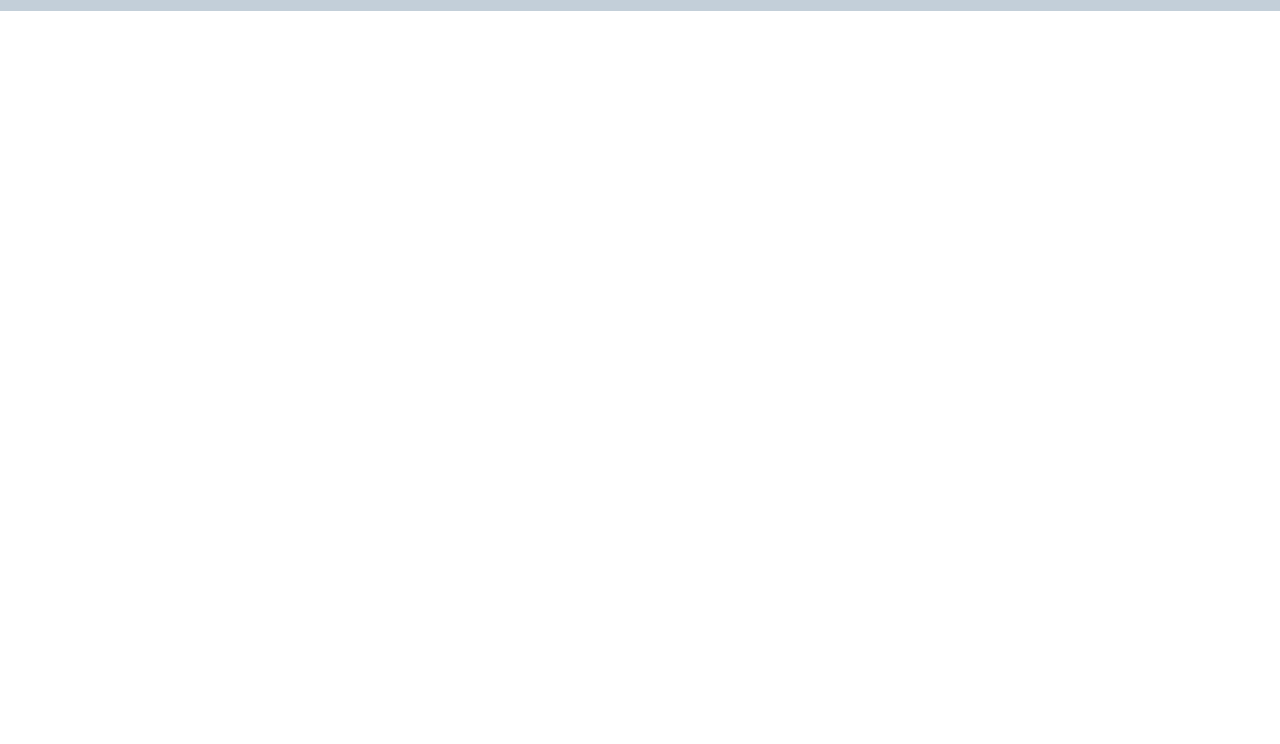
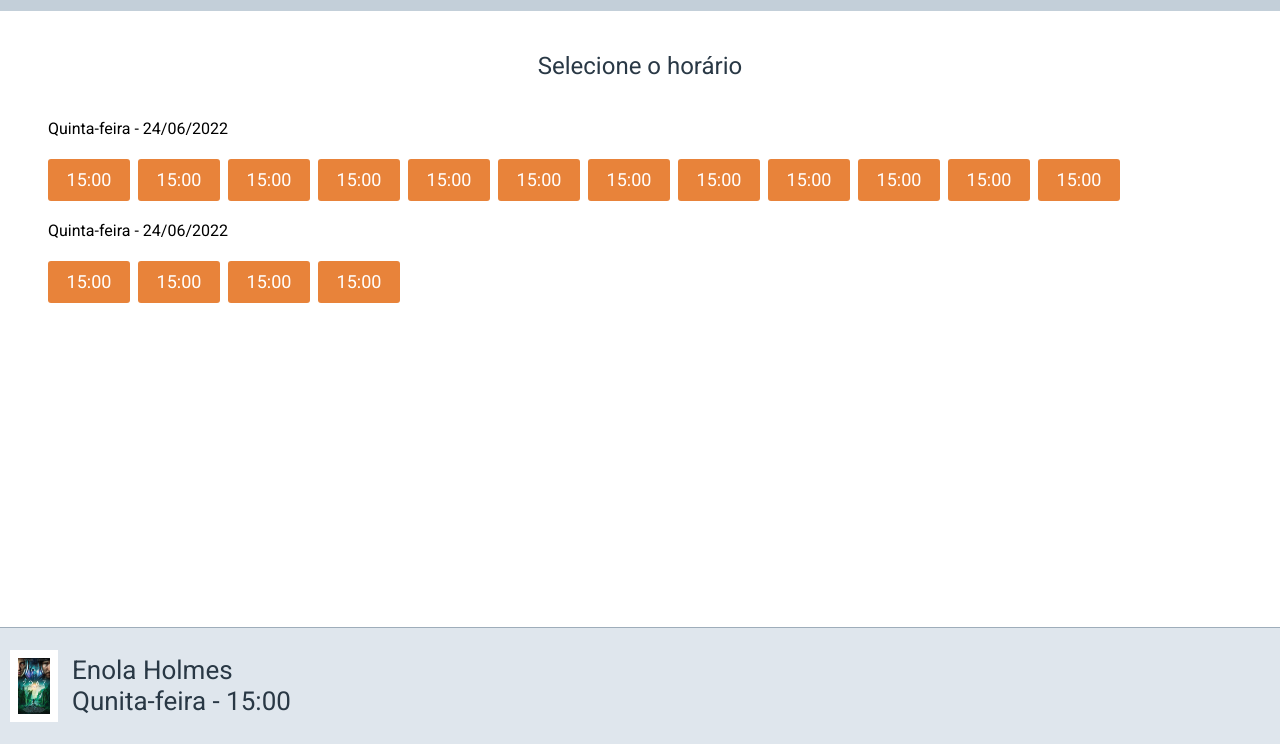
Before and after one commit to gabao55/Cinema-App, a React app: page /filme in a window 1280 px wide. Before the commit this address had no page. Shown: the part 56-800 px from the top of the page. Built offline with nearby package versions, Linux system fonts and the light colour scheme.

Commit message:
Finishes last page layout and implements reusable components like button and Footer

```diff
--- /dev/null
+++ b/src/Button/Button.js
@@ -0,0 +1,5 @@
+import "./style.css";
+
+export default function Button() {
+    return (<button>Meu botão</button>)
+}
--- /dev/null
+++ b/src/Button/style.css
@@ -0,0 +1,14 @@
+button {
+    width: 225px;
+    height: 42px;
+    margin-top: 57px;
+    font-size: 18px;
+    display: flex;
+    justify-content: center;
+    align-items: center;
+    color: #FFFFFF;
+    background-color: #E8833A;
+    border: none;
+    border-radius: 3px;
+    cursor: pointer;
+}
--- a/src/Common/style.css
+++ b/src/Common/style.css
@@ -1,6 +1,7 @@
 @import url('https://fonts.googleapis.com/css2?family=Roboto:wght@400;700&display=swap');
 
 .root, * {
+    box-sizing: border-box;
     font-family: 'Roboto', sans-serif;
     font-weight: 400;
 }
@@ -35,3 +36,34 @@ h2 {
     align-items: center;
     color: #293845;
 }
+
+footer {
+    width: 100%;
+    height: 117px;
+    padding: 14px 10px;
+    display: flex;
+    align-items: center;
+    position: fixed;
+    bottom: 0;
+    left: 0;
+    background-color: #DFE6ED;
+    border-top: 1px solid #9EADBA;
+}
+
+footer img {
+    width: 48px;
+    height: 72px;
+    padding: 8px;
+    margin-right: 14px;
+    background-color: #FFFFFF;
+}
+
+footer p {
+    font-size: 26px;
+    line-height: 31px;
+    color: #293845;
+}
+
+.content-container {
+    margin-bottom: 147px;
+}
--- /dev/null
+++ b/src/Footer/Footer.js
@@ -0,0 +1,11 @@
+export default function Footer({ img }) {
+    return (
+        <footer>
+            <img src={img} alt="Movie banner" />
+            <div>
+                <p>Enola Holmes</p>
+                <p>Qunita-feira - 15:00</p>
+            </div>
+        </footer>
+    )
+}
--- a/src/Home/Home.js
+++ b/src/Home/Home.js
@@ -1,5 +1,5 @@
 import "./style.css";
-import movie from "./assets/image 3.png";
+import movie from "../assets/image 3.png";
 
 export default function Home() {
     return (
--- a/src/Movie/Movie.js
+++ b/src/Movie/Movie.js
@@ -1,7 +1,38 @@
+import Footer from "../Footer/Footer";
+import "./style.css";
+import movie from "../assets/image 3.png";
+
 export default function Movie() {
     return (
-        <>
-            <h2>Movie</h2>
-        </>
+        <div className="content-container">
+            <h2>Selecione o horário</h2>
+            <div className="day">
+                <p>Quinta-feira - 24/06/2022</p>
+                <div className="times">
+                    <div className="time">15:00</div>
+                    <div className="time">15:00</div>
+                    <div className="time">15:00</div>
+                    <div className="time">15:00</div>
+                    <div className="time">15:00</div>
+                    <div className="time">15:00</div>
+                    <div className="time">15:00</div>
+                    <div className="time">15:00</div>
+                    <div className="time">15:00</div>
+                    <div className="time">15:00</div>
+                    <div className="time">15:00</div>
+                    <div className="time">15:00</div>
+                </div>
+            </div>
+            <div className="day">
+                <p>Quinta-feira - 24/06/2022</p>
+                <div className="times">
+                    <div className="time">15:00</div>
+                    <div className="time">15:00</div>
+                    <div className="time">15:00</div>
+                    <div className="time">15:00</div>
+                </div>
+            </div>
+            <Footer img={movie} />
+        </div>
     )
 }
--- a/src/Movie/style.css
+++ b/src/Movie/style.css
@@ -0,0 +1,25 @@
+.day {
+    width: calc(100% - 48px);
+    padding: 0 24px;
+}
+
+.times {
+    margin: 17px 0;
+    display: flex;
+    justify-content: flex-start;
+    flex-wrap: wrap;
+}
+
+.time {
+    width: 82px;
+    height: 42px;
+    margin: 5px 8px 5px 0;
+    font-size: 18px;
+    display: flex;
+    justify-content: center;
+    align-items: center;
+    color: #FFFFFF;
+    background-color: #E8833A;
+    border-radius: 3px;
+    cursor: pointer;
+}
--- a/src/Success/Success.js
+++ b/src/Success/Success.js
@@ -1,7 +1,26 @@
+import Button from "../Button/Button";
+import "./style.css";
+
 export default function Success() {
     return (
-        <>
-            <h2>Success</h2>
-        </>
+        <div className="content-container">
+            <h2 className="success-message">Pedido feito<br /> com sucesso</h2>
+            <div className="purchase-info">
+                <b>Filme e sessão</b>
+                <p>Enola Holmes</p>
+                <p>24/06/2022 15:00</p>
+            </div>
+            <div className="purchase-info">
+                <b>Ingressos</b>
+                <p>Assento 15</p>
+                <p>Assento 16</p>
+            </div>
+            <div className="purchase-info">
+                <b>Comprador</b>
+                <p>Nome: Gabriel Rosin</p>
+                <p>CPF: 123.456.789-10</p>
+            </div>
+            <Button />
+        </div>
     )
 }
--- a/src/Success/style.css
+++ b/src/Success/style.css
@@ -0,0 +1,25 @@
+.success-message {
+    line-height: 28px;
+    letter-spacing: 0.4px;
+    font-weight: 700;
+    color: #247A6B;
+    text-align: center;
+}
+
+.purchase-info {
+    width: calc(100% - 48px);
+    padding: 0 24px;
+    margin-bottom: 30px;
+    color: #293845;
+}
+
+.purchase-info b {
+    margin-bottom: 10px;
+    font-size: 24px;
+    font-weight: 700;
+    display: block;
+}
+
+.purchase-info p {
+    font-size: 22px;
+}
--- a/src/index.js
+++ b/src/index.js
@@ -14,8 +14,8 @@ function App() {
             <BrowserRouter>
                 <Routes>
                     <Route path="/" element={<Home />} />
-                    <Route path="/filme/37" element={<Movie />} />
-                    <Route path="/sessao/240" element={<Session />} />
+                    <Route path="/filme" element={<Movie />} />
+                    <Route path="/sessao" element={<Session />} />
                     <Route path="/sucesso" element={<Success />} />
                 </Routes>
             </BrowserRouter>
```
Also changed, not shown: src/assets/image 3.png (renamed from src/Home/assets/image 3.png).
